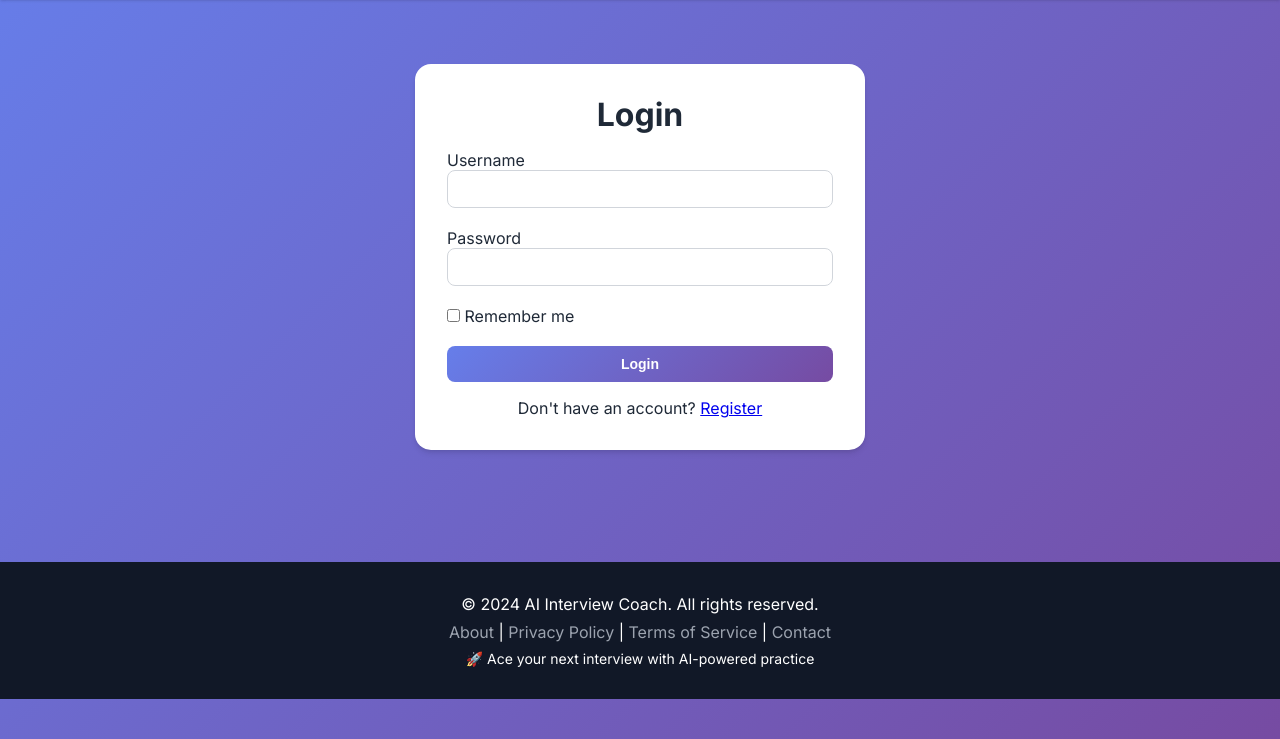
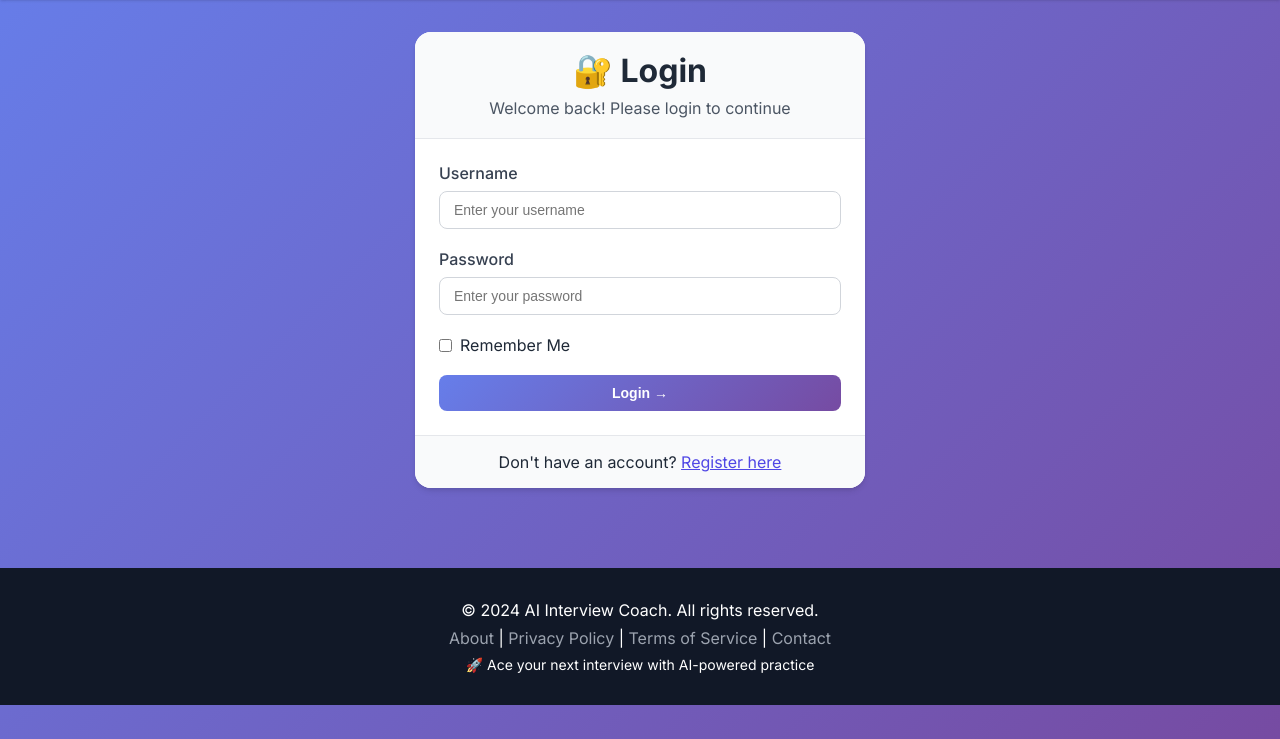
Before and after one commit to devanshsinghtomar/AI-interview-coach-module, a Flask app: page /login in a window 1280 px wide. Shown: the part 61-800 px from the top of the page. Run offline with Flask 3, Linux system fonts and the light colour scheme.

Commit message:
Update login.html

```diff
--- a/templates/login.html
+++ b/templates/login.html
@@ -1,16 +1,41 @@
-<!-- templates/login.html -->
 {% extends "base.html" %}
+
+{% block title %}Login - AI Interview Coach{% endblock %}
+
 {% block content %}
-<div style="max-width: 450px; margin: 2rem auto;">
-    <div class="card" style="padding: 2rem;">
-        <h2 style="text-align: center;">Login</h2>
-        <form method="POST">
-            <div class="form-group"><label>Username</label><input type="text" name="username" class="form-control" required></div>
-            <div class="form-group"><label>Password</label><input type="password" name="password" class="form-control" required></div>
-            <div class="form-group"><label><input type="checkbox" name="remember"> Remember me</label></div>
-            <button type="submit" class="btn btn-primary" style="width: 100%;">Login</button>
-        </form>
-        <p style="text-align: center; margin-top: 1rem;">Don't have an account? <a href="/register">Register</a></p>
+<div style="max-width: 450px; margin: 0 auto;">
+    <div class="card fade-in">
+        <div class="card-header">
+            <h2 style="margin: 0; text-align: center;">🔐 Login</h2>
+            <p style="text-align: center; color: var(--gray-600); margin-top: 0.5rem;">
+                Welcome back! Please login to continue
+            </p>
+        </div>
+        <div class="card-body">
+            <form method="POST" action="{{ url_for('login') }}">
+                <div class="form-group">
+                    <label class="form-label" for="username">Username</label>
+                    <input type="text" class="form-control" id="username" name="username" required placeholder="Enter your username">
+                </div>
+                <div class="form-group">
+                    <label class="form-label" for="password">Password</label>
+                    <input type="password" class="form-control" id="password" name="password" required placeholder="Enter your password">
+                </div>
+                <div class="form-group">
+                    <label style="display: flex; align-items: center; gap: 0.5rem; cursor: pointer;">
+                        <input type="checkbox" name="remember"> Remember Me
+                    </label>
+                </div>
+                <button type="submit" class="btn btn-primary btn-block" style="background: linear-gradient(135deg, #667eea 0%, #764ba2 100%);">
+                    Login →
+                </button>
+            </form>
+        </div>
+        <div class="card-footer" style="text-align: center;">
+            <p style="margin: 0;">
+                Don't have an account? <a href="{{ url_for('register') }}" style="color: var(--primary-color);">Register here</a>
+            </p>
+        </div>
     </div>
 </div>
 {% endblock %}
```
